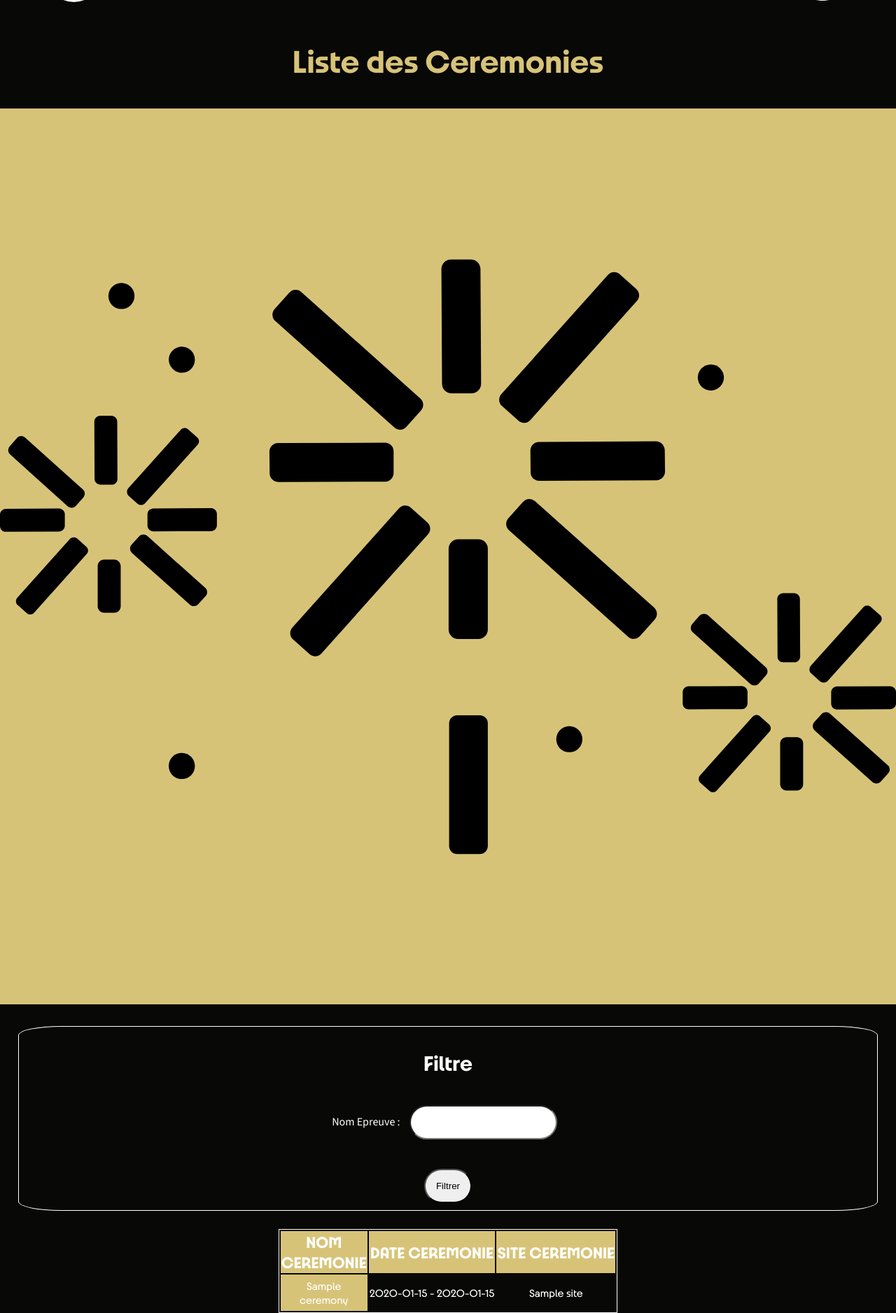
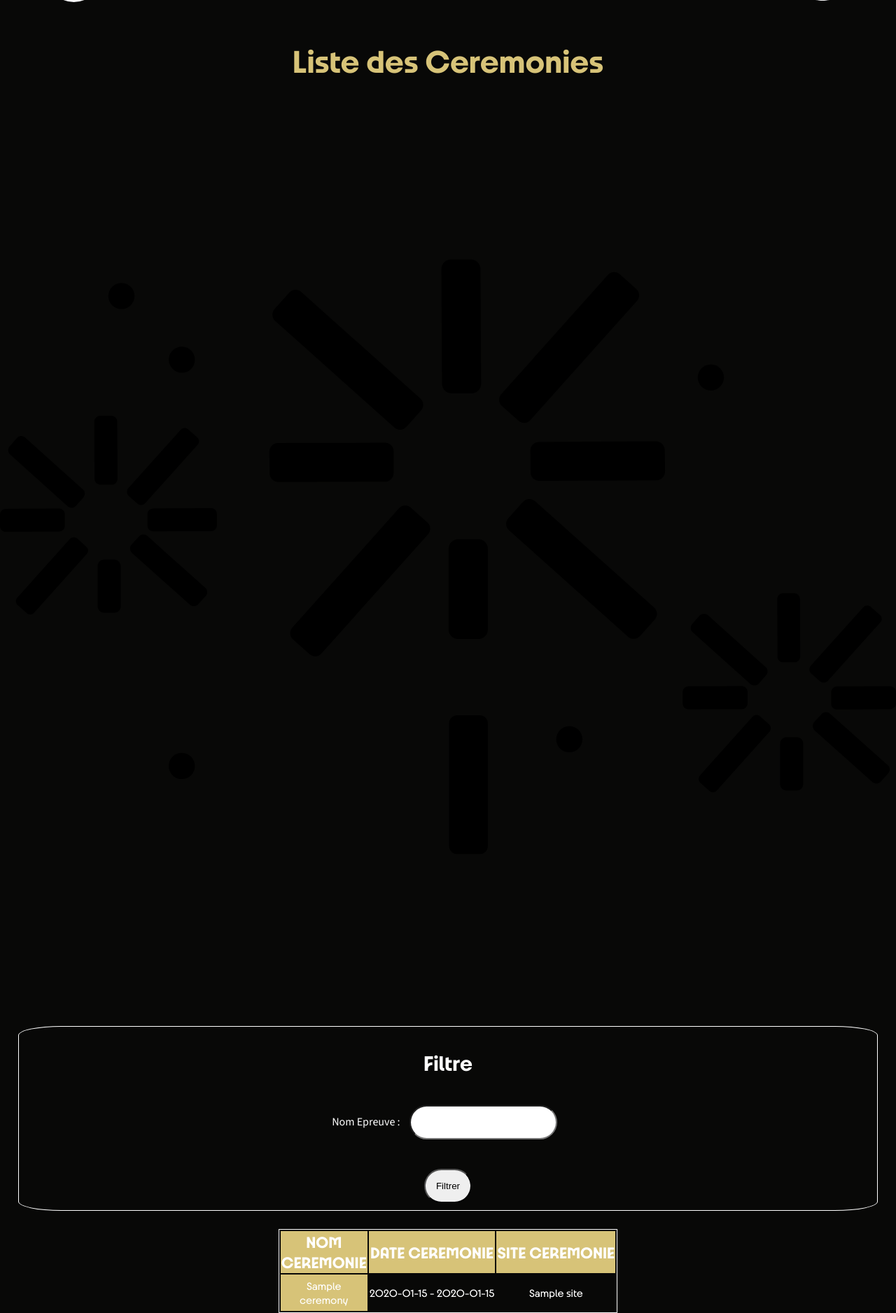
Before and after one commit to SebastianCaron/SAE_Farfalles, a PHP site: page /list-ceremonies.php in a window 1280 px wide. Shown: the part 87-1963 px from the top of the page at 70% size. Run offline with PHP 8.4, Linux system fonts and the light colour scheme; tables that the repository leaves empty hold one stand-in row (values such as "Sample post"); data that the repository does not hold is empty; a stand-in replaces the project's code that opens the database connection.

Commit message:
Update epreuves-ceremonies.css

```diff
--- a/Website/css/epreuves-ceremonies.css
+++ b/Website/css/epreuves-ceremonies.css
@@ -8,12 +8,6 @@
 
 .content h3 {
     font-size: 2em;
-}
-
-.content img{
-    width: 100%;
-    aspect-ratio: 1 / 1;
-    background-color: var(--accent);
 }
 
 
```
